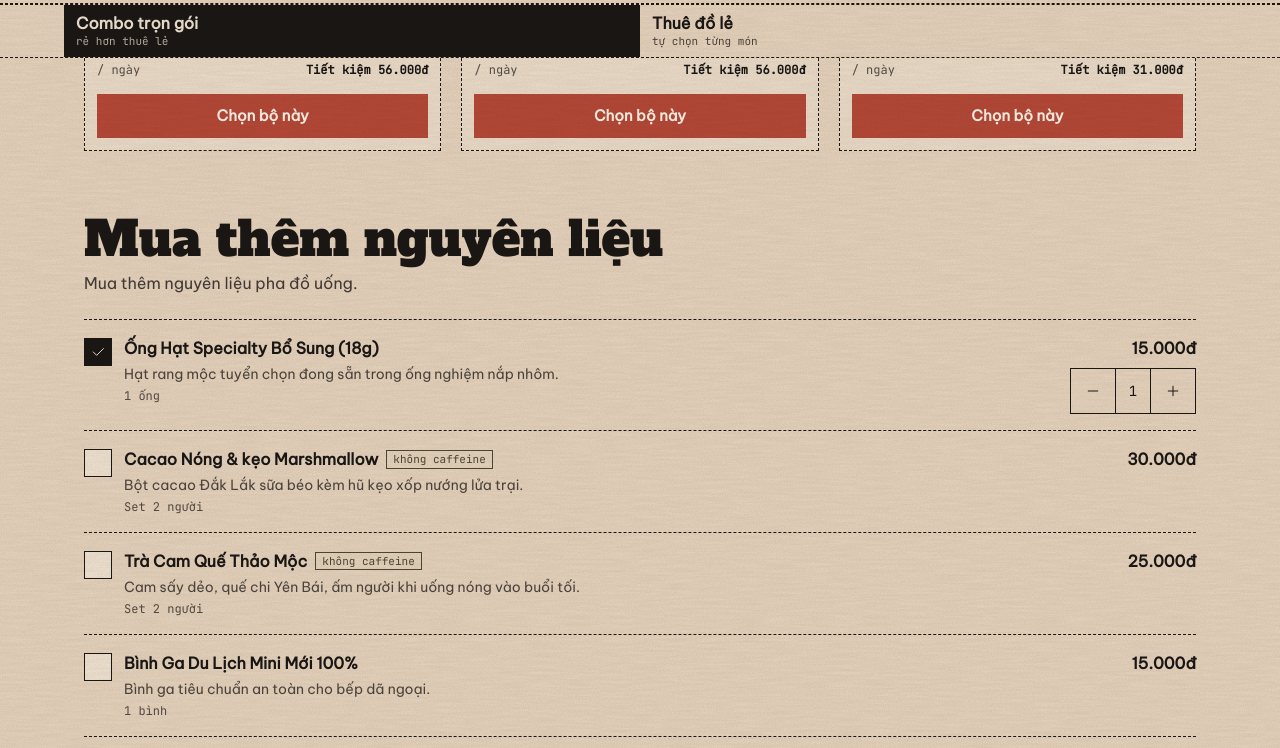
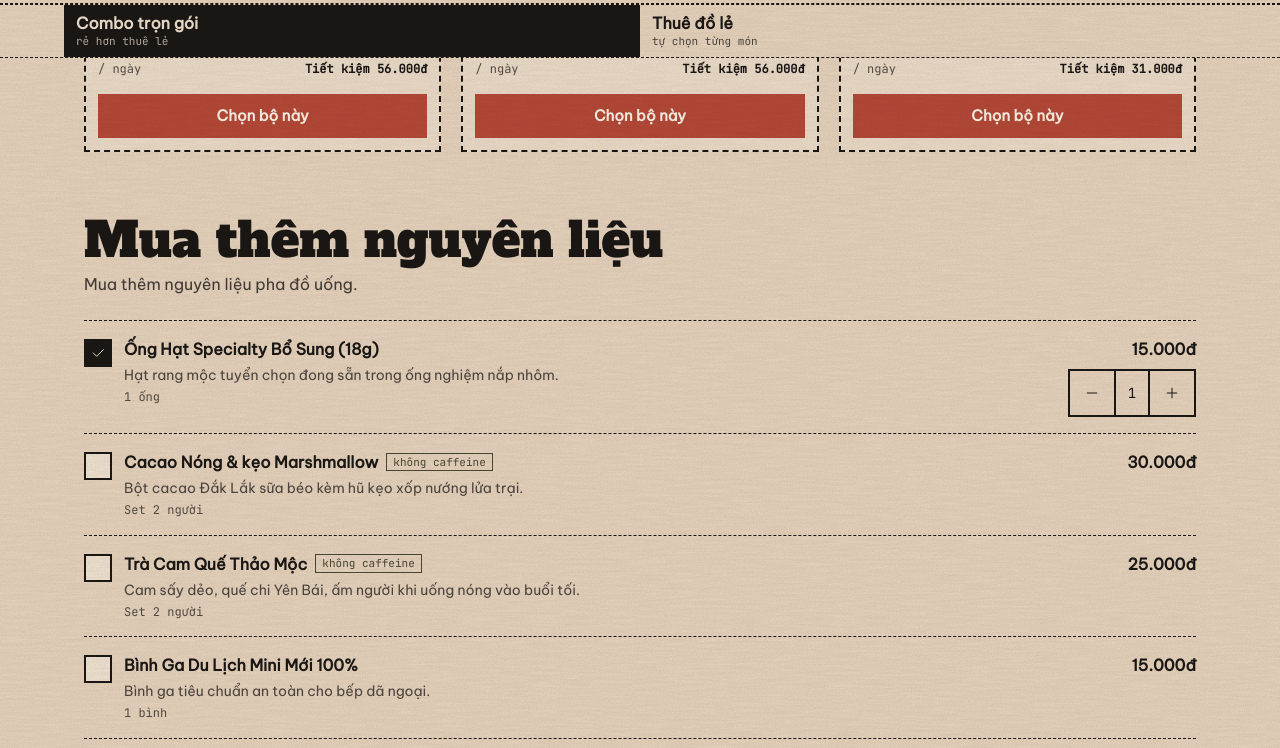
Before and after one commit to Cien267/carong, an Astro site: page / in a window 1280 px wide. Both pictures are taken after a click on the label "Ống Hạt Specialty Bổ Sung (18g)". Shown: the part 1900-2648 px from the top of the page. Built offline with nearby package versions, Linux system fonts and the light colour scheme; Astro itself is replaced by a stand-in of ours.

Commit message:
chore: update border thickness

```diff
--- a/src/components/Header.astro
+++ b/src/components/Header.astro
@@ -33,7 +33,7 @@ const links = [
 
       <!-- Menu trên điện thoại: dùng <details> nên chạy được cả khi chưa tải JS -->
       <details id="mobile-menu" class="group md:hidden">
-        <summary class="grid size-10 cursor-pointer list-none place-items-center border-[1.5px] border-ink bg-kraft-light [&::-webkit-details-marker]:hidden" aria-label="Mở menu">
+        <summary class="grid size-10 cursor-pointer list-none place-items-center border-2 border-ink bg-kraft-light [&::-webkit-details-marker]:hidden" aria-label="Mở menu">
           <Icon name="menu" class="group-open:hidden" />
           <Icon name="close" class="hidden group-open:block" />
         </summary>
--- a/src/components/shop/AddonRow.tsx
+++ b/src/components/shop/AddonRow.tsx
@@ -1,34 +1,56 @@
-import type { Addon } from '../../lib/schema';
-import { vnd } from '../../lib/format';
-import { useCart } from '../../stores/cart';
-import Icon from '../icons/Icon';
-import QtyStepper from './QtyStepper';
+import type { Addon } from "../../lib/schema"
+import { vnd } from "../../lib/format"
+import { useCart } from "../../stores/cart"
+import Icon from "../icons/Icon"
+import QtyStepper from "./QtyStepper"
 
 export default function AddonRow({ addon }: { addon: Addon }) {
-  const qty = useCart((s) => s.qty.addon[addon.id] ?? 0);
-  const setQty = useCart((s) => s.setQty);
-  const checked = qty > 0;
-  const id = `addon-${addon.id}`;
+  const qty = useCart((s) => s.qty.addon[addon.id] ?? 0)
+  const setQty = useCart((s) => s.setQty)
+  const checked = qty > 0
+  const id = `addon-${addon.id}`
 
   return (
     <li className="flex items-start gap-3 py-4">
-      <input id={id} type="checkbox" className="peer sr-only" checked={checked} onChange={(e) => setQty('addon', addon.id, e.target.checked ? 1 : 0)} />
-      <label htmlFor={id} className="mt-0.5 grid size-7 shrink-0 cursor-pointer place-items-center border-[1.5px] border-ink bg-kraft-light peer-checked:bg-ink peer-checked:text-kraft-light peer-focus-visible:outline-2 peer-focus-visible:outline-offset-2 peer-focus-visible:outline-terra">
+      <input
+        id={id}
+        type="checkbox"
+        className="peer sr-only"
+        checked={checked}
+        onChange={(e) => setQty("addon", addon.id, e.target.checked ? 1 : 0)}
+      />
+      <label
+        htmlFor={id}
+        className="mt-0.5 grid size-7 shrink-0 cursor-pointer place-items-center border-2 border-ink bg-kraft-light peer-checked:bg-ink peer-checked:text-kraft-light peer-focus-visible:outline-2 peer-focus-visible:outline-offset-2 peer-focus-visible:outline-terra"
+      >
         {checked && <Icon name="check" size={16} />}
         <span className="sr-only">Chọn {addon.name}</span>
       </label>
       <div className="min-w-0 flex-1">
         <p className="flex flex-wrap items-center gap-x-2 gap-y-1">
-          <label htmlFor={id} className="cursor-pointer font-semibold">{addon.name}</label>
-          {addon.tags.includes('caffeine-free') && <span className="border border-olive px-1.5 font-mono text-[11px] text-olive">không caffeine</span>}
+          <label htmlFor={id} className="cursor-pointer font-semibold">
+            {addon.name}
+          </label>
+          {addon.tags.includes("caffeine-free") && (
+            <span className="border border-olive px-1.5 font-mono text-[11px] text-olive">
+              không caffeine
+            </span>
+          )}
         </p>
         <p className="mt-1 text-sm text-ink/75">{addon.description}</p>
         <p className="meta mt-1">{addon.unit}</p>
       </div>
       <div className="flex flex-col items-end gap-2">
         <p className="font-semibold">{vnd(addon.price)}</p>
-        {checked && <QtyStepper value={qty} max={addon.stock} label={addon.name} onChange={(n) => setQty('addon', addon.id, n)} />}
+        {checked && (
+          <QtyStepper
+            value={qty}
+            max={addon.stock}
+            label={addon.name}
+            onChange={(n) => setQty("addon", addon.id, n)}
+          />
+        )}
       </div>
     </li>
-  );
+  )
 }
--- a/src/components/shop/QtyStepper.tsx
+++ b/src/components/shop/QtyStepper.tsx
@@ -1,17 +1,42 @@
-import Icon from '../icons/Icon';
+import Icon from "../icons/Icon"
 
-interface Props { value: number; max: number; label: string; onChange: (n: number) => void }
+interface Props {
+  value: number
+  max: number
+  label: string
+  onChange: (n: number) => void
+}
 
 export default function QtyStepper({ value, max, label, onChange }: Props) {
   return (
-    <div className="inline-flex items-stretch border-[1.5px] border-ink" role="group" aria-label={`Số lượng ${label}`}>
-      <button type="button" className="grid size-11 place-items-center hover:bg-kraft-light" onClick={() => onChange(value - 1)} aria-label={`Bớt ${label}`}>
+    <div
+      className="inline-flex items-stretch border-2 border-ink"
+      role="group"
+      aria-label={`Số lượng ${label}`}
+    >
+      <button
+        type="button"
+        className="grid size-11 place-items-center hover:bg-kraft-light"
+        onClick={() => onChange(value - 1)}
+        aria-label={`Bớt ${label}`}
+      >
         <Icon name="minus" size={16} />
       </button>
-      <output className="grid min-w-9 place-items-center border-x-[1.5px] border-ink font-mono text-sm" aria-live="polite">{value}</output>
-      <button type="button" className="grid size-11 place-items-center hover:bg-kraft-light disabled:opacity-40" onClick={() => onChange(value + 1)} disabled={value >= max} aria-label={`Thêm ${label}`}>
+      <output
+        className="grid min-w-9 place-items-center border-x-2 border-ink font-mono text-sm"
+        aria-live="polite"
+      >
+        {value}
+      </output>
+      <button
+        type="button"
+        className="grid size-11 place-items-center hover:bg-kraft-light disabled:opacity-40"
+        onClick={() => onChange(value + 1)}
+        disabled={value >= max}
+        aria-label={`Thêm ${label}`}
+      >
         <Icon name="plus" size={16} />
       </button>
     </div>
-  );
+  )
 }
--- a/src/components/shop/ShopApp.tsx
+++ b/src/components/shop/ShopApp.tsx
@@ -151,7 +151,7 @@ export default function ShopApp({ data }: { data: ShopData }) {
                 type="button"
                 aria-pressed={categoryId === c.id}
                 onClick={() => setCategoryId(c.id)}
-                className={`min-h-11 border-[1.5px] border-dashed border-ink px-3 text-sm ${categoryId === c.id ? "bg-ink text-kraft-light" : "hover:bg-kraft-light"}`}
+                className={`min-h-11 border-2 border-dashed border-ink px-3 text-sm ${categoryId === c.id ? "bg-ink text-kraft-light" : "hover:bg-kraft-light"}`}
               >
                 {c.label}
               </button>
--- a/src/styles/global.css
+++ b/src/styles/global.css
@@ -65,7 +65,7 @@
     color: rgb(26 23 21 / 0.72);
   }
   .stamp {
-    border: 1.5px dashed var(--color-ink);
+    border: 2px dashed var(--color-ink);
   }
 
   .btn {
@@ -77,7 +77,7 @@
     padding: 0.5rem 1rem;
     font-weight: 600;
     font-size: 0.9375rem;
-    border: 1.5px solid var(--color-ink);
+    border: 2px solid var(--color-ink);
     cursor: pointer;
     text-align: center;
   }
@@ -112,7 +112,7 @@
     padding: 0.5rem 0.75rem;
     font-size: 1rem;
     background: var(--color-kraft-light);
-    border: 1.5px solid rgb(26 23 21 / 0.7);
+    border: 2px solid rgb(26 23 21 / 0.7);
   }
   .field[aria-invalid="true"] {
     border-color: var(--color-terra);
@@ -124,7 +124,7 @@
     align-items: center;
     justify-content: center;
     overflow: hidden;
-    border: 1.5px dashed var(--color-ink);
+    border: 2px dashed var(--color-ink);
     background-color: var(--color-kraft-deep);
     background-image: repeating-linear-gradient(
       135deg,
```
